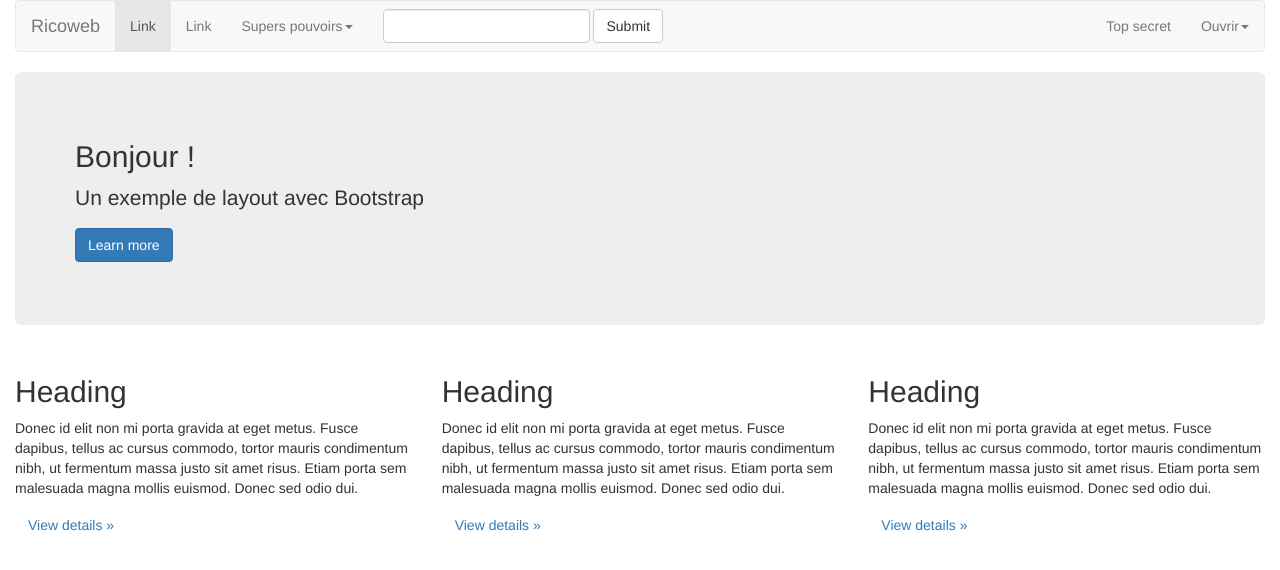
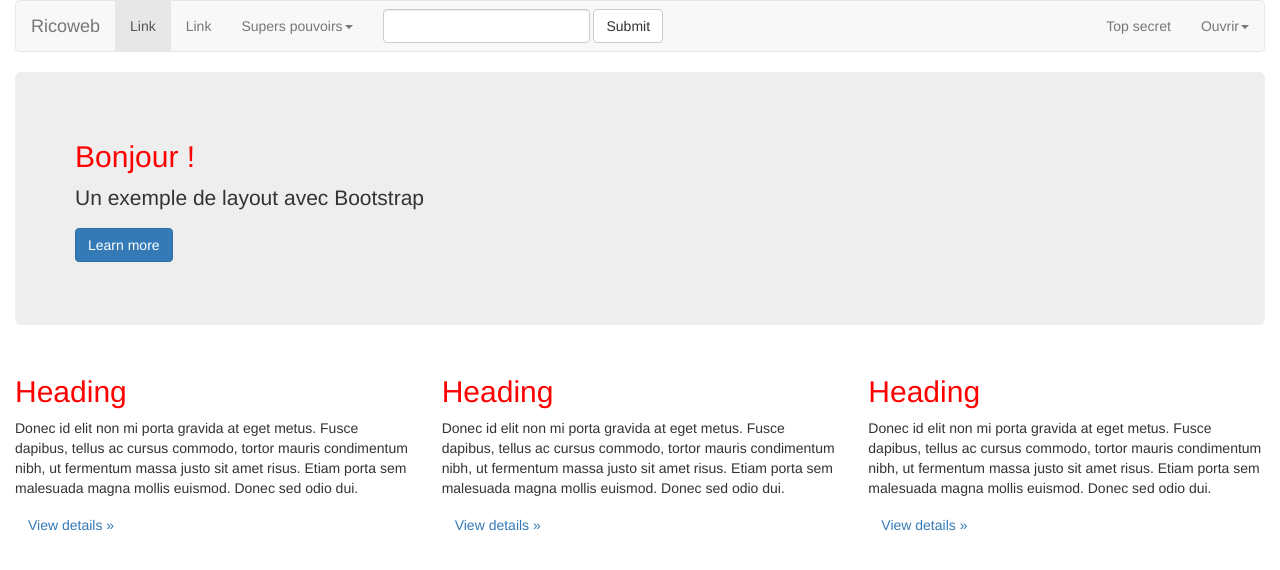
Before and after one commit to ricoweb/ricoweb-excercice, a plain HTML site: page index.html in a window 1280 px wide. Drawn offline with Linux system fonts and the light colour scheme.

Commit message:
Maj CSS : titres de niveau 2 en rouge

```diff
--- a/css/style.css
+++ b/css/style.css
@@ -1 +1,3 @@
-# Empty CSS file for your own CSS
+h2 {
+	color:red;
+}
```
